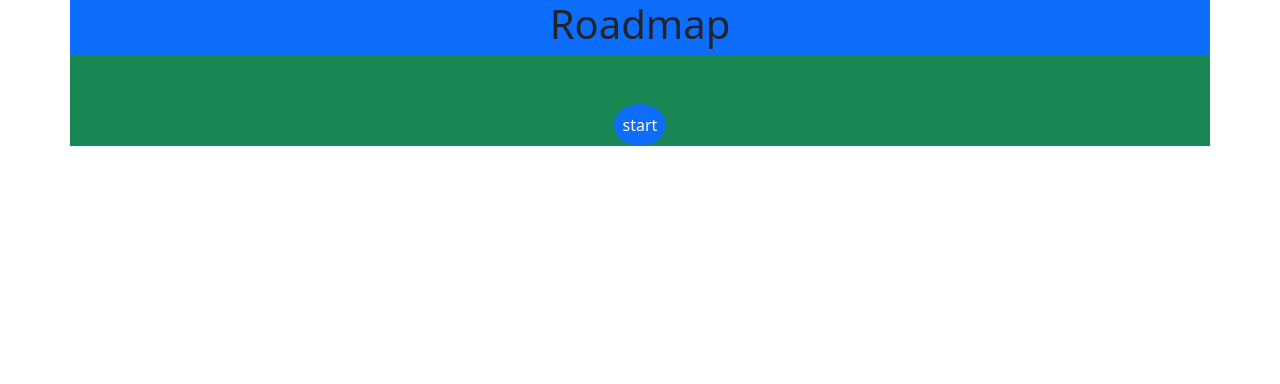
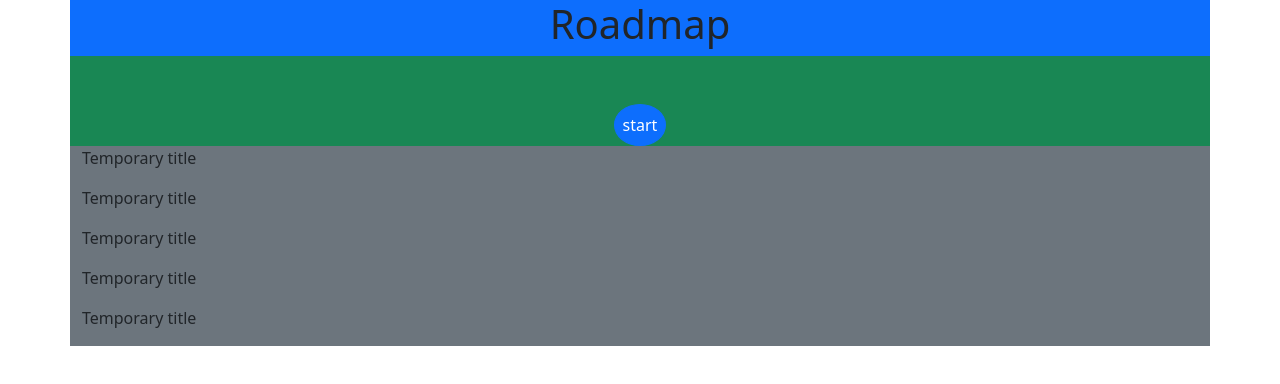
Before and after one commit to SandstormNick/Roadmap, an Angular app in the folder Roadmap/: page / in a window 1280 px wide. Shown: the top 384 px of the page. Built offline with nearby package versions, Linux system fonts and the light colour scheme.

Commit message:
Added layer component

```diff
--- a/Roadmap/src/app/app.component.html
+++ b/Roadmap/src/app/app.component.html
@@ -3,6 +3,7 @@
         <div class="col-md-12">
             <app-header></app-header>
             <app-start-point></app-start-point>
+            <app-layer *ngFor="let layer of layerCount"></app-layer>
         </div>
     </div>
 </div>
--- a/Roadmap/src/app/app.component.ts
+++ b/Roadmap/src/app/app.component.ts
@@ -7,4 +7,7 @@ import { Component } from '@angular/core';
 })
 export class AppComponent {
   title = 'Roadmap';
+
+  layerCount: number[] = [1,2,3,4,5];
+
 }
--- a/Roadmap/src/app/app.module.ts
+++ b/Roadmap/src/app/app.module.ts
@@ -5,12 +5,14 @@ import { AppRoutingModule } from './app-routing.module';
 import { AppComponent } from './app.component';
 import { HeaderComponent } from './header/header.component';
 import { StartPointComponent } from './start-point/start-point.component';
+import { LayerComponent } from './layer/layer.component';
 
 @NgModule({
   declarations: [
     AppComponent,
     HeaderComponent,
-    StartPointComponent
+    StartPointComponent,
+    LayerComponent
   ],
   imports: [
     BrowserModule,
--- /dev/null
+++ b/Roadmap/src/app/layer/layer.component.html
@@ -0,0 +1,5 @@
+<div class="row bg-secondary">
+    <div class="col-md-12">
+        <p>{{ layerTitle }}</p>
+    </div>
+</div>
--- /dev/null
+++ b/Roadmap/src/app/layer/layer.component.ts
@@ -0,0 +1,11 @@
+import { Component } from '@angular/core';
+
+@Component({
+  selector: 'app-layer',
+  templateUrl: './layer.component.html',
+  styleUrls: ['./layer.component.scss']
+})
+export class LayerComponent {
+  layerTitle: string = "Temporary title";
+
+}
```
Also changed, not shown: Roadmap/src/app/layer/layer.component.scss (added).
